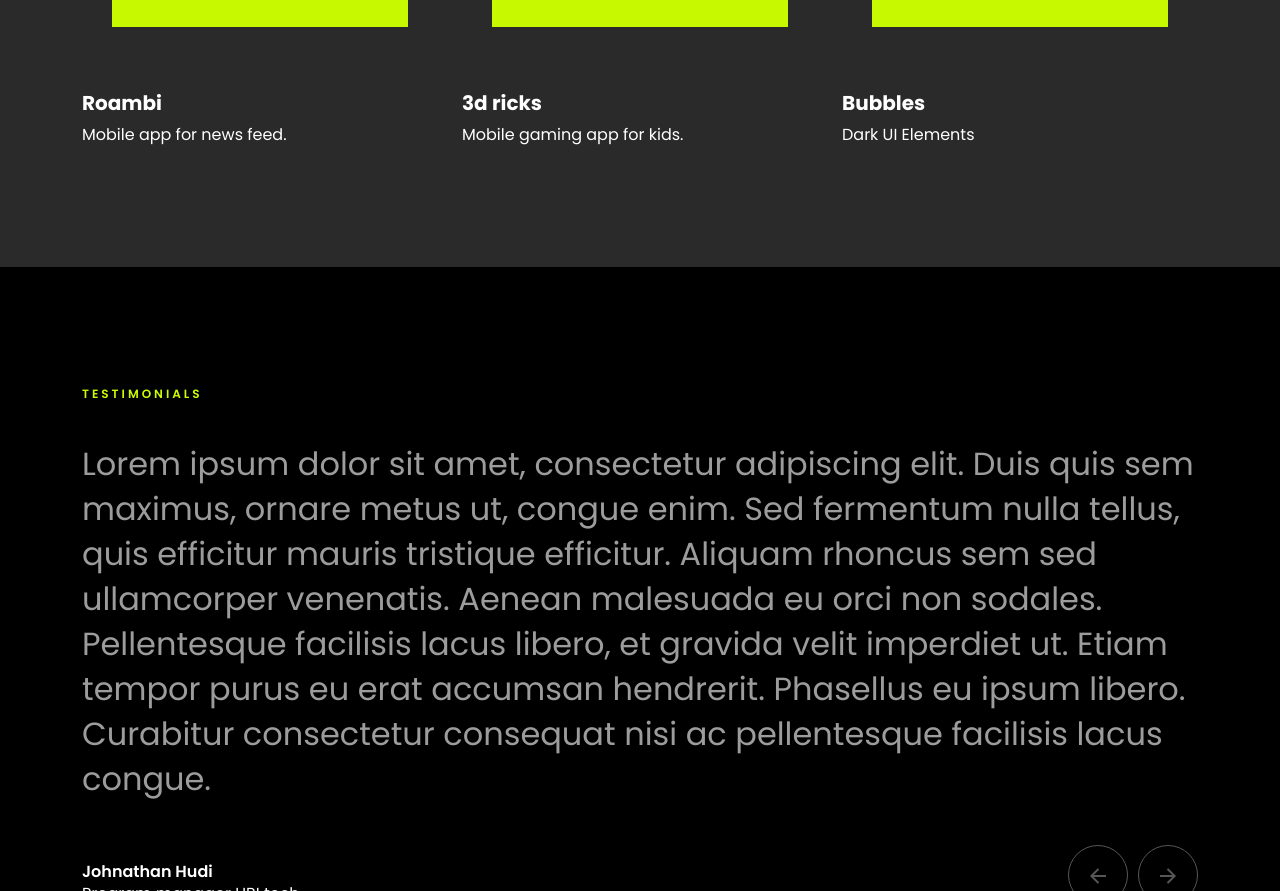
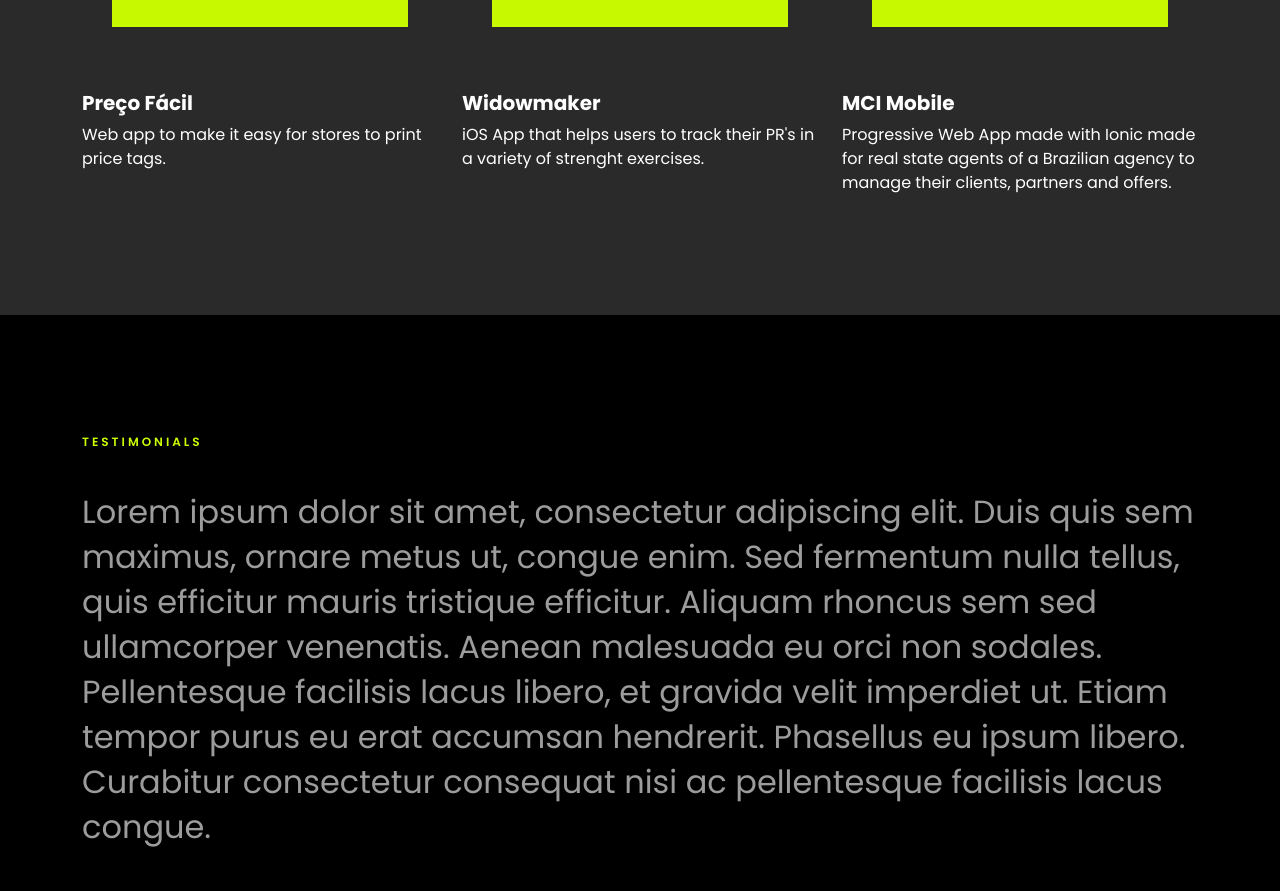
Before and after one commit to rbrenor2/intro, a plain HTML site: page index.html in a window 1280 px wide. Shown: the part 2138-3029 px from the top of the page. Drawn offline with nearby package versions, Linux system fonts and the light colour scheme.

Commit message:
Updating projects index.html

```diff
--- a/index.html
+++ b/index.html
@@ -80,8 +80,8 @@
                   <img src="assets/images/projects-1.png" class="ds-image-shadow transition">
                 </figure>
                 <section>
-                  <h3>Roambi</h3>
-                  <span>Mobile app for news feed.</span>
+                  <h3>Preço Fácil</h3>
+                  <span>Web app to make it easy for stores to print price tags.</span>
                 </section>
             </div>
             <div class="col-12 col-sm-12  col-md-4  col-lg-4  col-xl-4  col-xxl-4 ds-projects-loop">
@@ -90,8 +90,8 @@
                   <img src="assets/images/projects-2.png" class="ds-image-shadow transition">
                 </figure>
                 <section>
-                  <h3>3d ricks</h3>
-                  <span>Mobile gaming app for kids.</span>
+                  <h3>Widowmaker</h3>
+                  <span>iOS App that helps users to track their PR's in a variety of strenght exercises.</span>
                 </section>
             </div>
             <div class="col-12 col-sm-12  col-md-4  col-lg-4  col-xl-4  col-xxl-4 ds-projects-loop">
@@ -100,8 +100,8 @@
                   <img src="assets/images/projects-3.png" class="ds-image-shadow transition">
                 </figure>
                 <section>
-                  <h3>Bubbles</h3>
-                  <span>Dark UI Elements</span>
+                  <h3>MCI Mobile</h3>
+                  <span>Progressive Web App made with Ionic made for real state agents of a Brazilian agency to manage their clients, partners and offers.</span>
                 </section>
             </div>
           </div>
```
